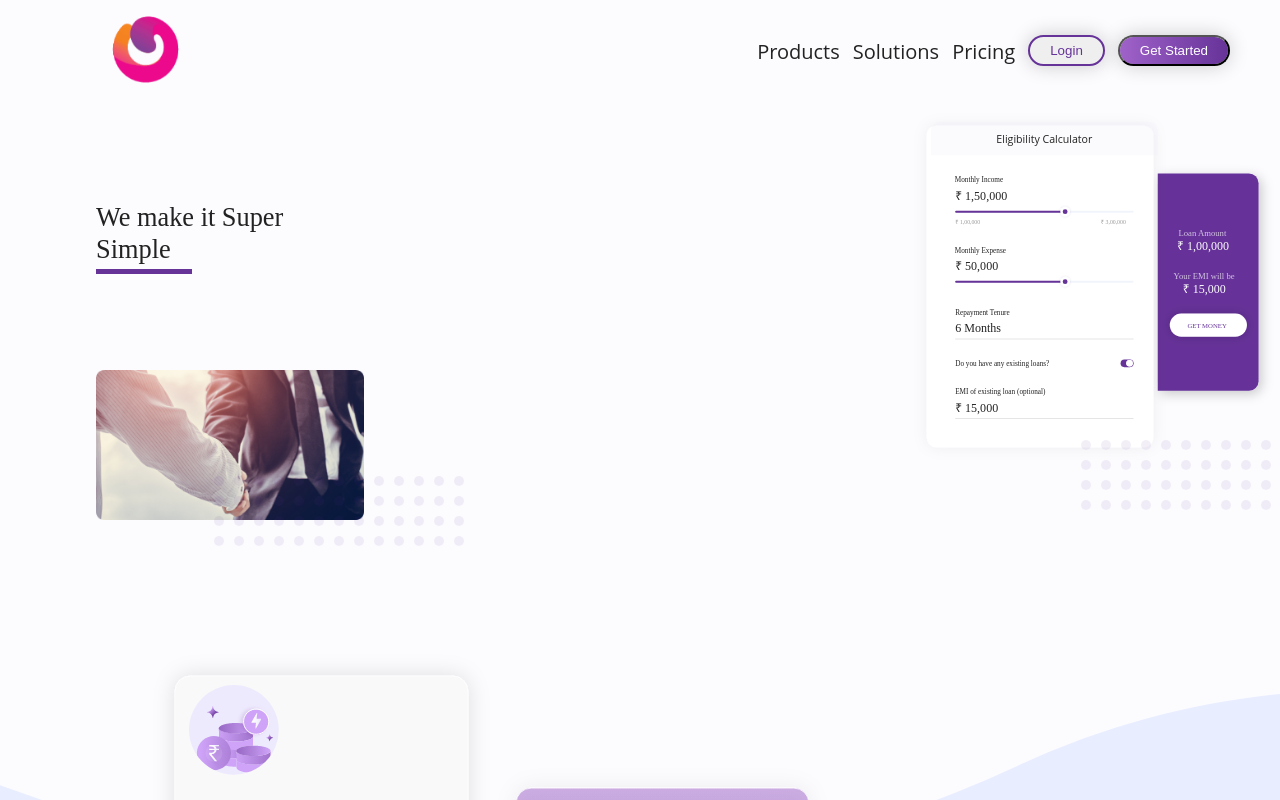
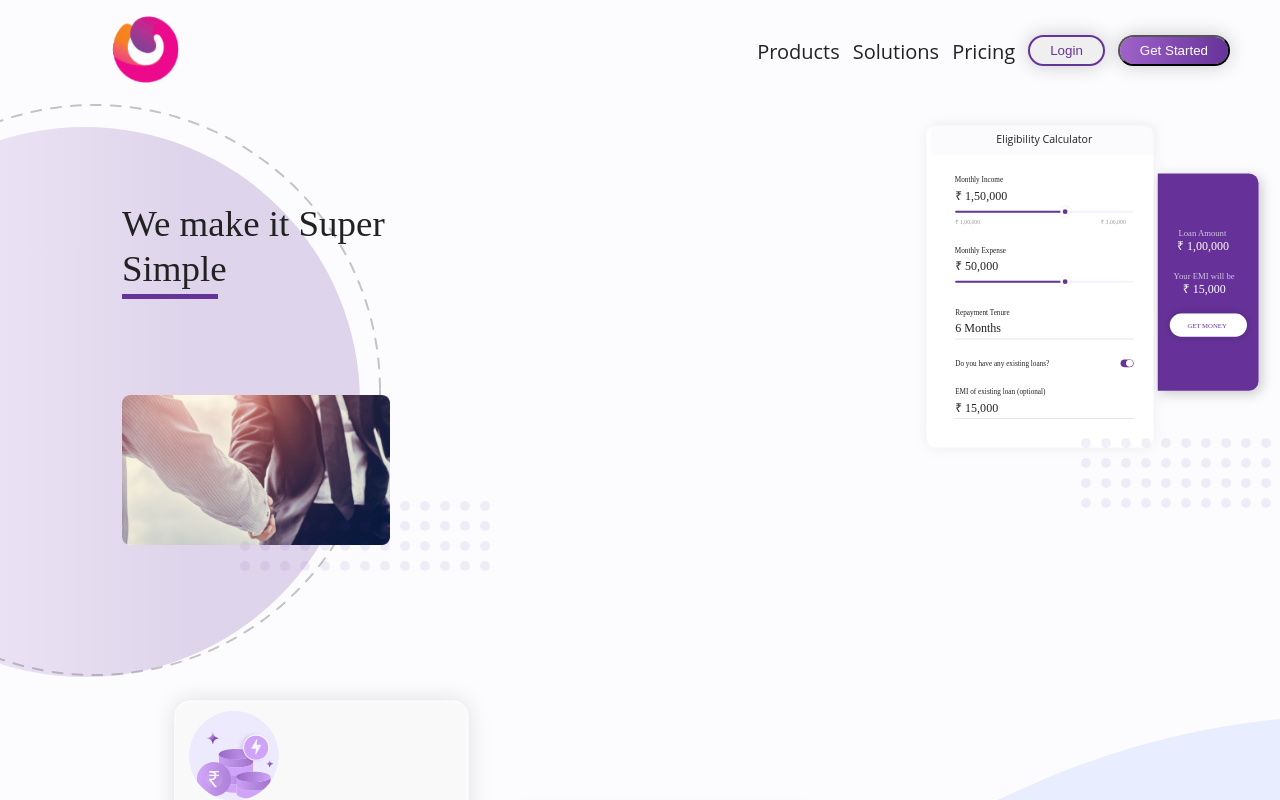
Before and after one commit to nirajsingh5396/Angular-assignment-, an Angular app: page /#/assignment in a window 1280 px wide. Shown: the top 800 px of the page. Built offline with nearby package versions, Linux system fonts and the light colour scheme.

Commit message:
Added blob-small as background-image

```diff
--- a/src/app/assignment/media/media.component.html
+++ b/src/app/assignment/media/media.component.html
@@ -6,13 +6,13 @@
     <div class="group-6"></div>
     <div class="text-img"></div>
     <div class="accounting-img"></div> -->
-    <div style="flex-direction: column;">
-        <div style="flex: 50%;margin: 6rem;">
-            <img src="/assets/img/We make it Super Sim.svg" width="50%">
+    <div style="flex-direction: column;" class="blob-small">
+        <div style="flex: 50%;margin: 6rem;position: relative;left: 30%;">
+            <img src="/assets/img/We make it Super Sim.svg" width="70%">
             <div class="border-bottm" style="border-bottom: 5px solid #663399;
             width: 6rem;"></div>
         </div>
-        <div style="flex: 50%;margin: 6rem;">
+        <div style="flex: 50%;margin: 6rem;position: relative;left: 30%;">
             <img src="/assets/img/collect_img-video.png" width="50%">
             <div class="collect accounting-img"></div>
         </div>
--- a/src/app/assignment/media/media.component.scss
+++ b/src/app/assignment/media/media.component.scss
@@ -12,6 +12,8 @@ opacity: 1;
 }
 
 .blob-small{
+position: relative;
+left: -15%;
 background: transparent url('/assets/img/blob-small.svg') 0% 0% no-repeat padding-box;
 opacity: 1
 }
```
